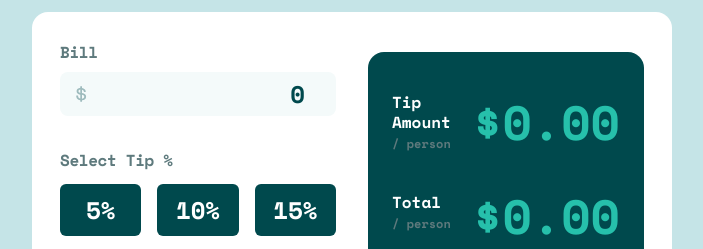
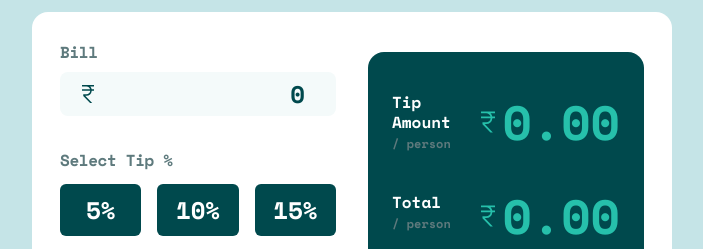
Before and after one commit to charanenike/Bill-Splitter, a website built with Vite: page index.html in a window 1280 px wide. Shown: the part 170-419 px from the top of the page, without its empty margins (288-991 px from the left). Built offline with nearby package versions, Linux system fonts and the light colour scheme.

Commit message:
rupee icons change

```diff
--- a/index.html
+++ b/index.html
@@ -41,11 +41,18 @@
               Bill
             </h1>
             <div class="relative">
-              <img
-                src="images/icon-dollar.svg"
-                alt=" dollar"
-                class="absolute top-1/2 -translate-y-1/2 pl-4"
-              />
+              <svg
+                xmlns="http://www.w3.org/2000/svg"
+                height="48"
+                viewBox="0 -960 960 960"
+                width="48"
+                fill="hsl(183, 100%, 15%)"
+                class="absolute top-1/2 -translate-y-1/2 pl-4 w-10 text-primary-600"
+              >
+                <path
+                  d="M564-120 290-404v-66h130q57 0 100-37t50-103H240v-60h325q-13-48-53.5-79T420-780H240v-60h480v60H566q23 20 39 51t23 59h92v60h-90q-8 91-67.5 145.5T420-410h-52l279 290h-83Z"
+                />
+              </svg>
               <input
                 type="number"
                 name="bill"
@@ -138,7 +145,18 @@
                 <h1
                   class="flex items-center text-3xl text-primary-600 lg:text-5xl"
                 >
-                  $<span id="tip-amount">0.00</span>
+                  <svg
+                    xmlns="http://www.w3.org/2000/svg"
+                    height="28"
+                    viewBox="0 -960 960 960"
+                    width="28"
+                    fill="hsl(172, 67%, 45%)"
+                    class="font-bold"
+                  >
+                    <path
+                      d="M564-120 290-404v-66h130q57 0 100-37t50-103H240v-60h325q-13-48-53.5-79T420-780H240v-60h480v60H566q23 20 39 51t23 59h92v60h-90q-8 91-67.5 145.5T420-410h-52l279 290h-83Z"
+                    /></svg
+                  ><span id="tip-amount">0.00</span>
                 </h1>
               </div>
               <div class="flex justify-between w-full">
@@ -149,7 +167,18 @@
                 <h1
                   class="flex items-center text-3xl text-primary-600 lg:text-5xl"
                 >
-                  $<span id="total-amount">0.00</span>
+                  <svg
+                    xmlns="http://www.w3.org/2000/svg"
+                    height="28"
+                    viewBox="0 -960 960 960"
+                    width="28"
+                    fill="hsl(172, 67%, 45%)"
+                    class="font-bold"
+                  >
+                    <path
+                      d="M564-120 290-404v-66h130q57 0 100-37t50-103H240v-60h325q-13-48-53.5-79T420-780H240v-60h480v60H566q23 20 39 51t23 59h92v60h-90q-8 91-67.5 145.5T420-410h-52l279 290h-83Z"
+                    /></svg
+                  ><span id="total-amount">0.00</span>
                 </h1>
               </div>
 
```
Also changed, not shown: images/currency_rupee.svg (added), images/rupee.png (added), style.css.
